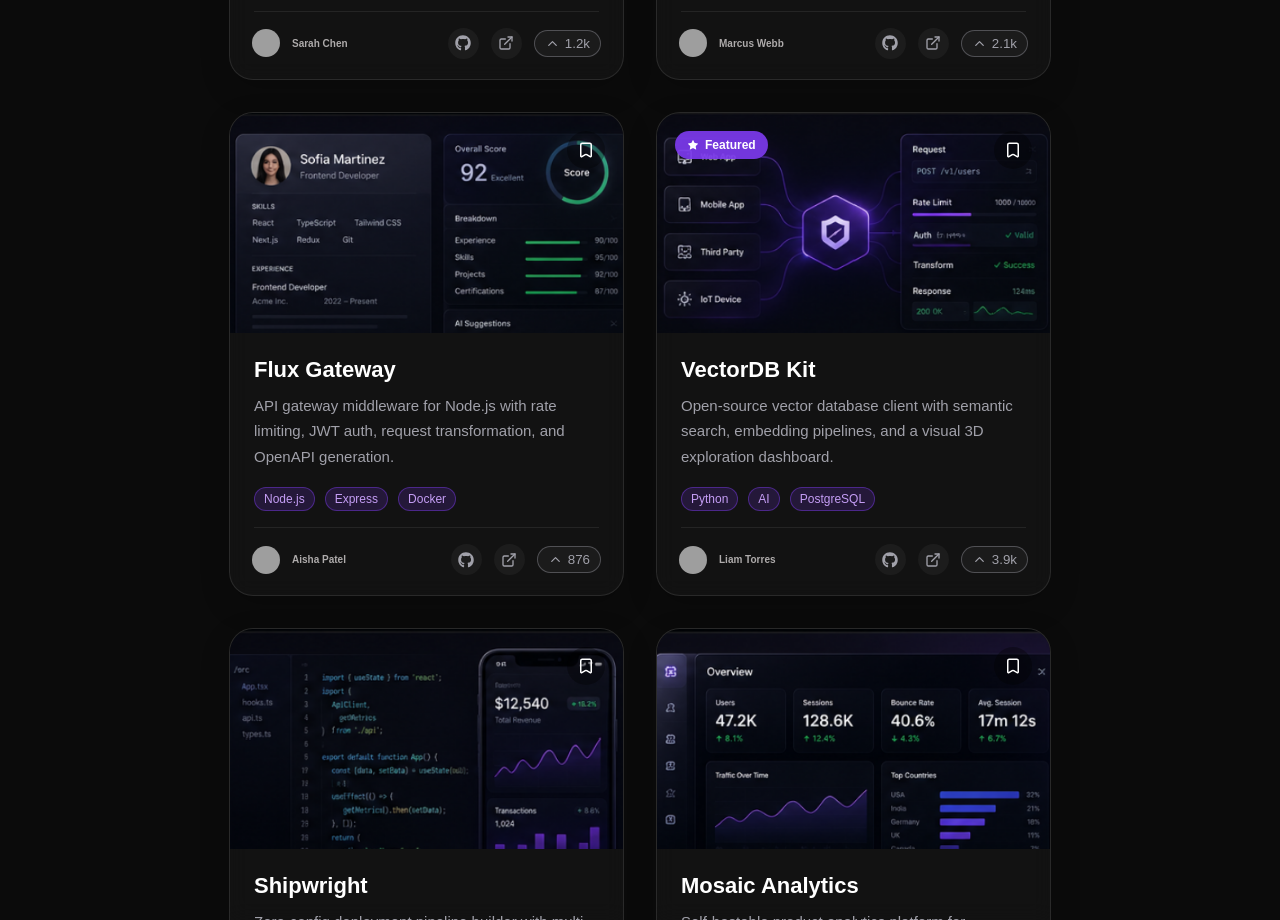
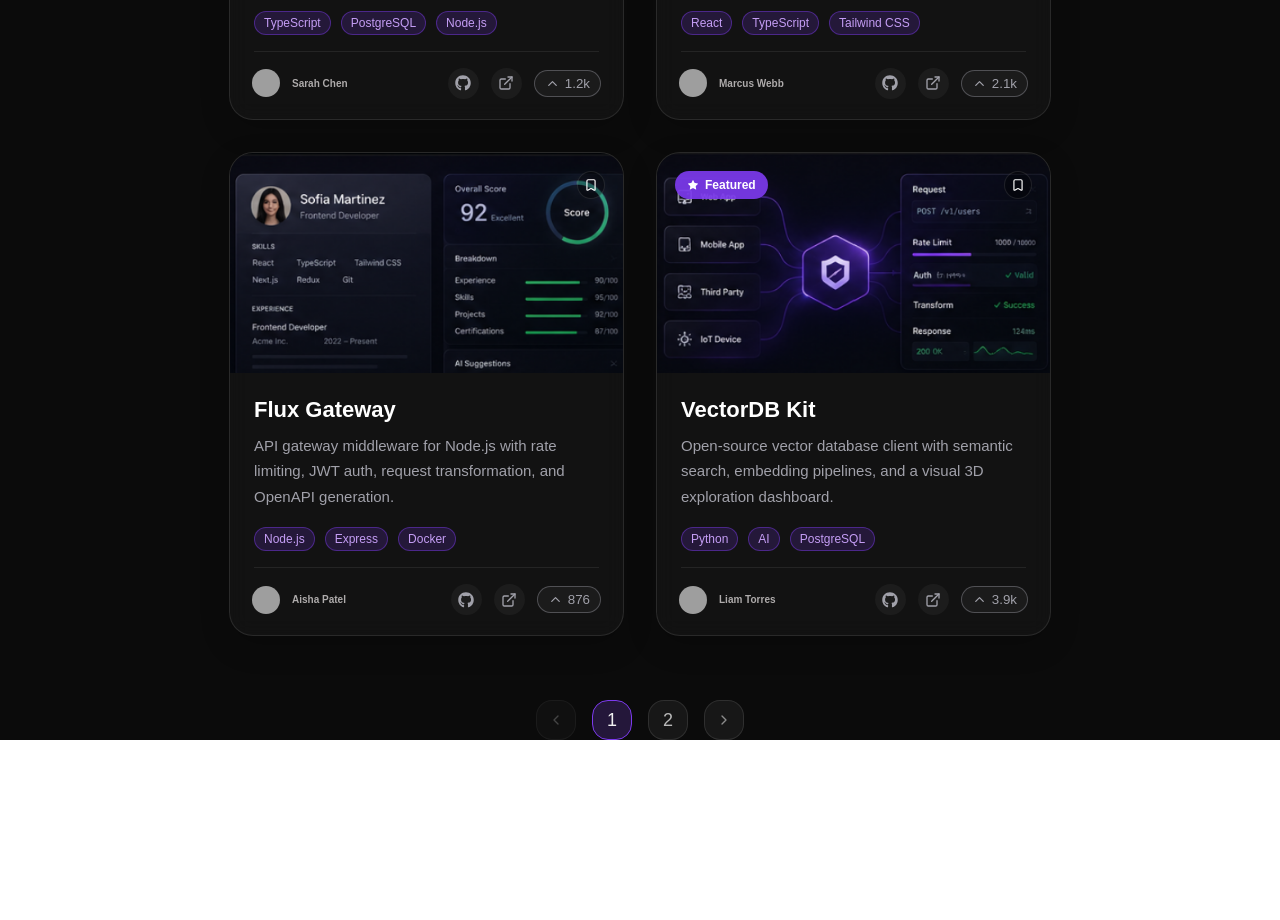
Before and after one commit to sufia10/Forge, a React (Vite) app in the folder client/: page / in a window 1280 px wide. Shown: the part 1880-2800 px from the top of the page. After the commit the page ends 2660 px from the top, so only its background shows below. Built offline with nearby package versions, Linux system fonts and the light colour scheme; grey boxes are pictures that could not be loaded.

Commit message:
Implemented pagination design and logic

```diff
--- a/client/src/components/Projects/FeaturedProjects/Featuredprojects.jsx
+++ b/client/src/components/Projects/FeaturedProjects/Featuredprojects.jsx
@@ -2,7 +2,7 @@ import Headerbar from "../HeaderBar/Headerbar";
 import Searchbar from "../Searchbar/Searchbar";
 import Filterbar from "../Filterbar/Filterbar";
 import ProjectCards from "../ProjectCard/Projectcards";
-import Pagination from "../Pagination/Pagination";
+
 
 function Featuredprojects(){
     return(
@@ -11,7 +11,7 @@ function Featuredprojects(){
             <Searchbar />
             <Filterbar />
             <ProjectCards />
-            <Pagination />
+
         </div>
     );
 }
--- a/client/src/components/Projects/Pagination/Pagination.jsx
+++ b/client/src/components/Projects/Pagination/Pagination.jsx
@@ -1,9 +1,41 @@
-function Pagination(){
-    return(
-        <div>
-            <h2>
-                Pagination
-            </h2>
+import "./pagination.css";
+import { ChevronLeft, ChevronRight } from "lucide-react";
+
+function Pagination({ currentPage, totalPages, onPageChange }) {
+    const pageNumbers = [...Array(totalPages).keys()].map(
+        (number) => number + 1
+    );
+    return (
+        <div className="pagination-style">
+
+             <button className="arrowBtn"
+                onClick={()=> onPageChange(currentPage-1)}
+                disabled = {currentPage ===1}>
+                   <ChevronLeft size = {16}/>
+                </button>
+
+
+            {pageNumbers.map((page) => (
+                    <button
+                    key={page}
+                    className={
+                        currentPage === page
+                            ? "pagination-btn active"
+                            : "pagination-btn"
+                    }
+                    onClick={() => onPageChange(page)}
+                >
+                    {page}
+                </button>
+
+                )
+            )}
+            <button className="arrowBtn"
+                onClick={()=>onPageChange(currentPage+1)}
+                disabled={currentPage===totalPages}>
+                     <ChevronRight size={16}/>
+                </button>
+
         </div>
     );
 }
--- a/client/src/components/Projects/Pagination/pagination.css
+++ b/client/src/components/Projects/Pagination/pagination.css
@@ -0,0 +1,68 @@
+.pagination-style {
+    display: flex;
+    justify-content: center;
+    align-items: center;
+    gap: 16px;
+
+    margin-top: 56px;
+    margin-bottom: 40px;
+}
+
+.pagination-btn {
+    width: 40px;
+    height: 40px;
+
+    border-radius: 40%;
+    border: 1px solid rgba(255,255,255,.10);
+
+    background: #171717;
+    color: #b8b8b8;
+
+    font-size: 18px;
+
+
+    cursor: pointer;
+
+    transition: .25s ease;
+}
+
+.pagination-btn:hover {
+    background-color: rgb(124,58,237,0.12) ;
+    border-color: rgb(124,58,237);
+    color: rgb(64, 35, 116);
+}
+
+.pagination-btn.active {
+    background-color: rgba(73, 40, 128, 0.4) ;
+    border-color: rgb(124,58,237);
+    color: rgb(241, 241, 241);
+}
+
+.arrowBtn {
+     width: 40px;
+    height: 40px;
+
+    border-radius: 40%;
+    border: 1px solid rgba(255,255,255,.10);
+
+    background: #171717;
+    color: #8b8b8b;
+
+    display: flex;
+    justify-content: center;
+    align-items: center;
+
+    cursor: pointer;
+
+    transition: .25s ease;
+}
+
+.arrowBtn:hover:not(:disabled) {
+    color: white;
+    border-color: rgb(124,58,237);
+}
+
+.arrowBtn:disabled {
+    opacity: .45;
+    cursor: not-allowed;
+}
--- a/client/src/components/Projects/ProjectCard/Projectcard.jsx
+++ b/client/src/components/Projects/ProjectCard/Projectcard.jsx
@@ -1,5 +1,7 @@
 import "./projectcard.css";
 import { FaGithub } from "react-icons/fa";
+import Toast from "../../Toast/Toast"
+import { useState, useEffect } from "react";
 import {
     Star,
     Bookmark,
@@ -19,6 +21,34 @@ function ProjectCard({
     demo,
     upvotes,
 }) {
+
+    const [showToast, setShowToast] = useState(false);
+    const [toastMessage, setToastMessage] = useState("");
+
+    useEffect(()=>{
+      if (showToast) {
+        const timeOut = setTimeout(() =>{
+                 setShowToast(false);
+        }, 2000)
+
+        return () => clearTimeout(timeOut);
+      }
+    }, [showToast]);
+
+
+   const [saved, setSaved] = useState(false);
+
+   function handleClick(){
+    if (saved){
+        setToastMessage("Project removed");
+    }
+    else{
+        setToastMessage("Project saved");
+    }
+    setSaved(!saved);
+    setShowToast(true);
+   }
+
     return (
         <article className="project-card">
 
@@ -31,9 +61,13 @@ function ProjectCard({
                     </span>
                 )}
 
-                <button className="bookmark-btn">
-                    <Bookmark size={18} />
-                </button>
+              <button
+    className={`bookmark-btn ${saved ? "saved" : ""}`}
+    onClick={handleClick}
+>
+    <Bookmark size={14}/>
+</button>
+
 
                 <img src={image} alt={title} />
 
@@ -105,6 +139,10 @@ function ProjectCard({
 
             </footer>
 
+            <Toast
+            message={toastMessage}
+            show={showToast} />
+
         </article>
     );
 }
--- a/client/src/components/Projects/ProjectCard/Projectcards.jsx
+++ b/client/src/components/Projects/ProjectCard/Projectcards.jsx
@@ -1,10 +1,23 @@
 import "./projectcards.css";
 import ProjectCard from "./Projectcard.jsx";
 import projectData from "../../../Data/Projectcard.js";
+import { useState } from "react";
+import Pagination from "../Pagination/Pagination.jsx";
 
 function ProjectCards() {
 
-    const cards = projectData.map((project) => {
+    const projectsPerPage = 4;
+    const [currentPage, setCurrentPage] = useState(1);
+
+    const startIndex = (currentPage -1 )* projectsPerPage;
+    const endIndex = startIndex + projectsPerPage;
+    const currentProjects = projectData.slice(startIndex, endIndex);
+
+    const totalPages =  Math.ceil(projectData.length/projectsPerPage);
+
+
+
+    const cards = currentProjects.map((project) => {
         return (
             <ProjectCard
                 key={project.id}
@@ -22,10 +35,18 @@ function ProjectCards() {
     });
 
     return (
-        <section className="projectcards-container">
+        <div>
+            <section className="projectcards-container">
             {cards}
         </section>
+        <Pagination
+    currentPage={currentPage}
+    totalPages={totalPages}
+    onPageChange={setCurrentPage}
+/>
+        </div>
     );
+
 }
 
 export default ProjectCards;
--- a/client/src/components/Projects/ProjectCard/projectcard.css
+++ b/client/src/components/Projects/ProjectCard/projectcard.css
@@ -71,10 +71,10 @@
     top: 18px;
     right: 18px;
 
-    width: 38px;
-    height: 38px;
+    width: 28px;
+    height: 28px;
 
-    border: none;
+    border: 1px solid rgba(255,255,255,.10);
     border-radius: 50%;
 
     display: flex;
@@ -92,8 +92,9 @@
     transition: .25s;
 }
 
-.bookmark-btn:hover{
-    background: rgba(124,58,237,.85);
+
+.bookmark-btn.saved{
+    background: rgb(124,58,237);
 }
 
 /* ---------------- CONTENT ---------------- */
--- a/client/src/components/Projects/ProjectCard/projectcards.css
+++ b/client/src/components/Projects/ProjectCard/projectcards.css
@@ -11,3 +11,7 @@
     margin-right: 84px;
     margin-bottom: 64px;
 }
+
+.gap{
+    margin-bottom: 40px;
+}
--- /dev/null
+++ b/client/src/components/Toast/Toast.jsx
@@ -0,0 +1,18 @@
+import "./toast.css";
+
+function Toast({ message, show }) {
+
+    if (!show) return null;
+
+    return (
+        <div className="toast">
+            <span className="toast-icon">✓</span>
+
+            <div className="toast-content">
+                <h4>{message}</h4>
+            </div>
+        </div>
+    );
+}
+
+export default Toast;
--- /dev/null
+++ b/client/src/components/Toast/toast.css
@@ -0,0 +1,51 @@
+.toast{
+    position: fixed;
+
+    bottom: 32px;
+    right: 32px;
+
+    display: flex;
+    align-items: center;
+    gap: 14px;
+
+    padding: 16px 22px;
+
+    min-width: 260px;
+
+    border-radius: 18px;
+
+    background: rgba(17,24,39,.82);
+
+    border: 1px solid rgba(124,58,237,.35);
+    -webkit-backdrop-filter: blur(12px);
+    backdrop-filter: blur(12px);
+
+    box-shadow:
+        0 12px 40px rgba(124,58,237,.18);
+
+    color: white;
+
+    z-index: 999;
+}
+
+.toast-icon{
+
+    width:34px;
+    height:34px;
+
+    display:flex;
+    justify-content:center;
+    align-items:center;
+
+    border-radius:50%;
+
+    background:rgb(124,58,237);
+
+    font-weight:700;
+}
+
+.toast-content h4{
+
+    font-size:15px;
+    font-weight:600;
+}
```
